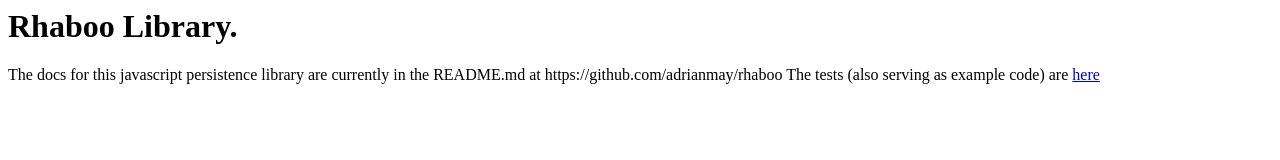
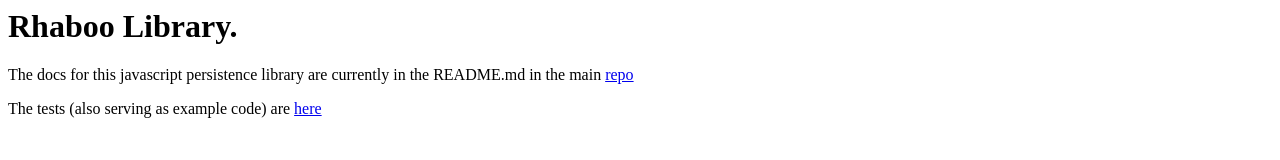
Before and after one commit to adrianmay/rhaboo, a plain HTML site: page index.html in a window 1280 px wide. Drawn offline with Linux system fonts and the light colour scheme.

Commit message:
Small change in index.html

```diff
--- a/index.html
+++ b/index.html
@@ -1,3 +1,3 @@
 <h1>Rhaboo Library.</h1>
-The docs for this javascript persistence library are currently in the README.md at https://github.com/adrianmay/rhaboo
-The tests (also serving as example code) are <a href="http://adrianmay.github.io/rhaboo/tests/index.html">here</a>
+<p>The docs for this javascript persistence library are currently in the README.md in the main <a href="https://github.com/adrianmay/rhaboo">repo</a>
+<p>The tests (also serving as example code) are <a href="http://adrianmay.github.io/rhaboo/tests/index.html">here</a>
```
